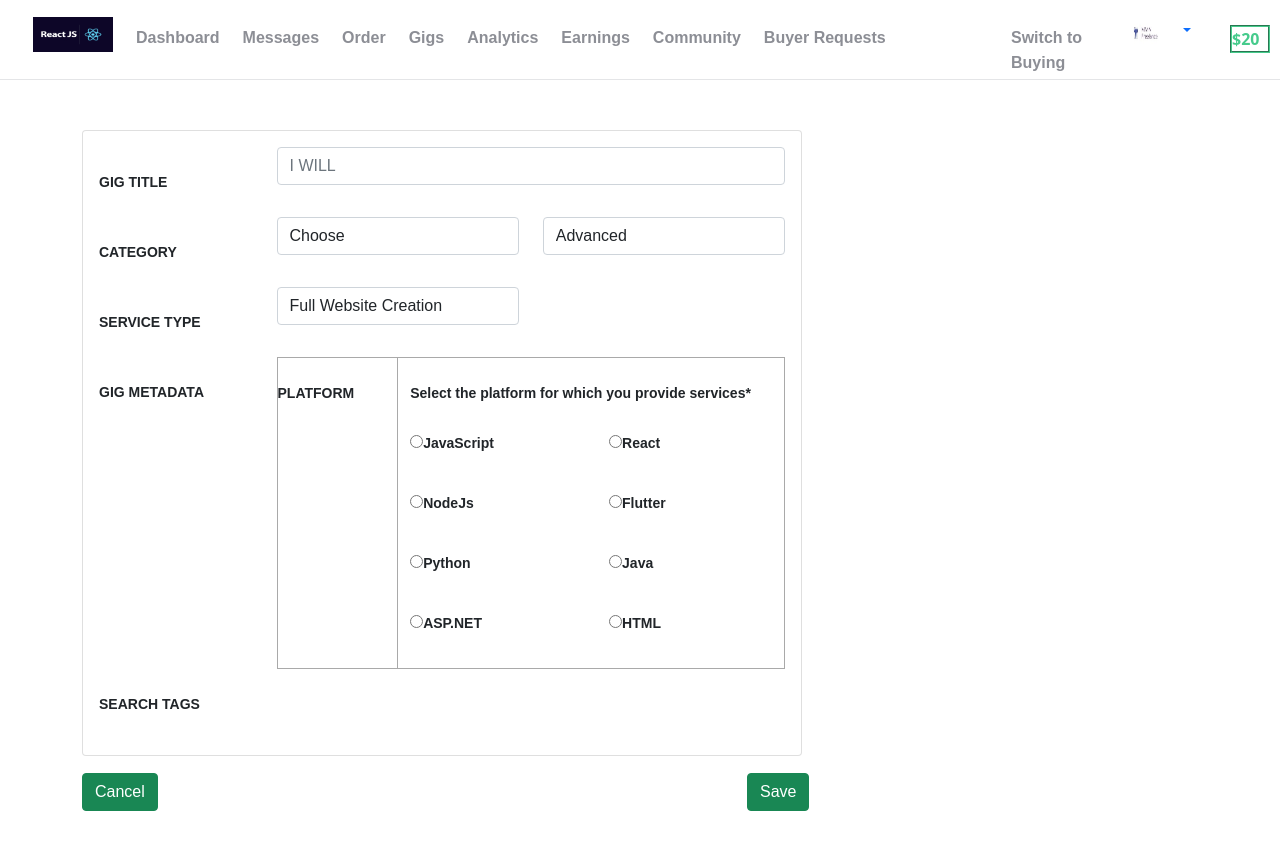
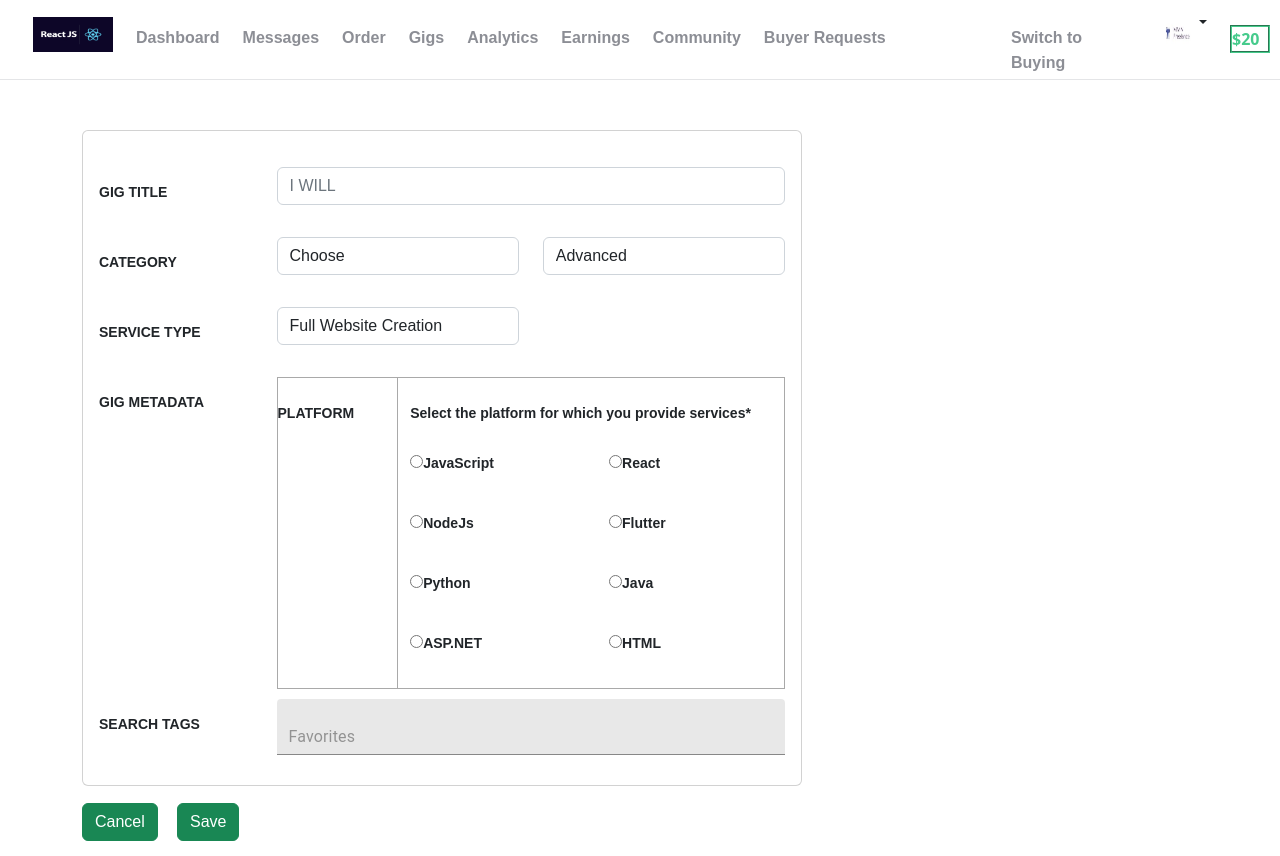
Before and after one commit to Michael-Jean-Wonde/FiverrCloneWithReactJs, a React (Create React App) app in the folder frontend/: page /create-gig in a window 1280 px wide. Before the commit the page ends 826 px from the top, so only its background shows below. Built offline with nearby package versions, Linux system fonts and the light colour scheme.

Commit message:
second commit

```diff
--- a/frontend/package.json
+++ b/frontend/package.json
@@ -3,6 +3,7 @@
   "version": "0.1.0",
   "private": true,
   "dependencies": {
+    "@autocomplete/material-ui": "^0.0.17",
     "@emotion/react": "^11.9.3",
     "@emotion/styled": "^11.9.3",
     "@fortawesome/fontawesome-svg-core": "^6.1.1",
@@ -17,7 +18,7 @@
     "@testing-library/jest-dom": "^5.16.4",
     "@testing-library/react": "^13.3.0",
     "@testing-library/user-event": "^13.5.0",
-    "bootstrap": "^5.1.3",
+    "bootstrap": "^5.2.0",
     "react": "^18.2.0",
     "react-bootstrap": "^2.4.0",
     "react-dom": "^18.2.0",
--- a/frontend/src/App.css
+++ b/frontend/src/App.css
@@ -239,6 +239,11 @@ ul li .global {
 
 .nbv {
   display: flex;
+  flex-direction: column;
+}
+
+.nbvchkbox {
+  display: flex;
 }
 
 .userMenu {
@@ -324,8 +329,8 @@ ul li .global {
   font-size: 14px;
 }
 
-.bnm {
-  margin-top: 13px;
+.creategigs .bnm {
+  margin-top: 10px;
 }
 
 .tworowbar {
--- a/frontend/src/components/header.js
+++ b/frontend/src/components/header.js
@@ -9,7 +9,7 @@ import { makeStyles } from "@material-ui/core/styles";
 import Modal from "@material-ui/core/Modal";
 import Backdrop from "@material-ui/core/Backdrop";
 import Fade from "@material-ui/core/Fade";
-import {display} from '@mui/system';
+import display from '@mui/system';
 
 const useStyles = makeStyles((theme) => ({
   modal: {
--- a/frontend/src/pages/createGig.js
+++ b/frontend/src/pages/createGig.js
@@ -2,7 +2,9 @@ import React from "react";
 import UserHeader from "../components/userHeader";
 import { Button, Form, Card, Col, Container, Row } from "react-bootstrap";
 import { makeStyles } from "@material-ui/core/styles";
-
+import TextField from "@material-ui/core/TextField";
+import Autocomplete from "@material-ui/lab/Autocomplete";
+import { Chip } from "@material-ui/core";
 
 const CreateGig = () => {
   makeStyles((theme) => ({
@@ -165,17 +167,17 @@ const CreateGig = () => {
                 <Row>
                   <Col sm="3">SEARCH TAGS</Col>
                   <Col className="bnm">
-                    {/* <Autocomplete
+                    <Autocomplete
                       multiple
                       id="tags-filled"
-                      option={top10.map((option) => option.title)}
+                      options={top10.map((option) => option.title)}
                       freeSolo
                       renderTags={(value, getTagProps) =>
                         value.map((option, index) => (
                           <Chip
                             variant="outlined"
                             label={option}
-                            {...getTagProps(index)}
+                            {...getTagProps({ index })}
                           />
                         ))
                       }
@@ -186,18 +188,18 @@ const CreateGig = () => {
                           placeholder="Favorites"
                         />
                       )}
-                    /> */}
+                    />
                   </Col>
                 </Row>
               </Card.Body>
             </Card>
             <Row>
-              <Col sm="7">
+              <Col sm="1">
                 <Button variant="success" type="cancel">
                   Cancel
                 </Button>
               </Col>
-              <Col sm="4">
+              <Col sm="1">
                 <Button type="submit" variant="success">
                   Save
                 </Button>
--- a/frontend/src/pages/join.js
+++ b/frontend/src/pages/join.js
@@ -18,6 +18,7 @@ const JoinForm = () => {
         </Form.Group>
         <Form.Group className="logonformgroup" controlId="formBasicName">
           <div className="nbv">
+            <div className="nbvchkbox">
             <Form.Check
               custom
               type="checkbox"
@@ -25,10 +26,12 @@ const JoinForm = () => {
               placeholder="Choose a UserName"
             />
             <p>Join as a Buyer</p>
-          </div>
-          <Button variant="success" size="md" block type="submit">
+            </div>
+            <Button variant="success" size="md" block type="submit">
             Submit
           </Button>
+          </div>
+
         </Form.Group>
       </Form>
     </div>
```
Also changed, not shown: 1 other file (tests, documents, lock files or other folders).
